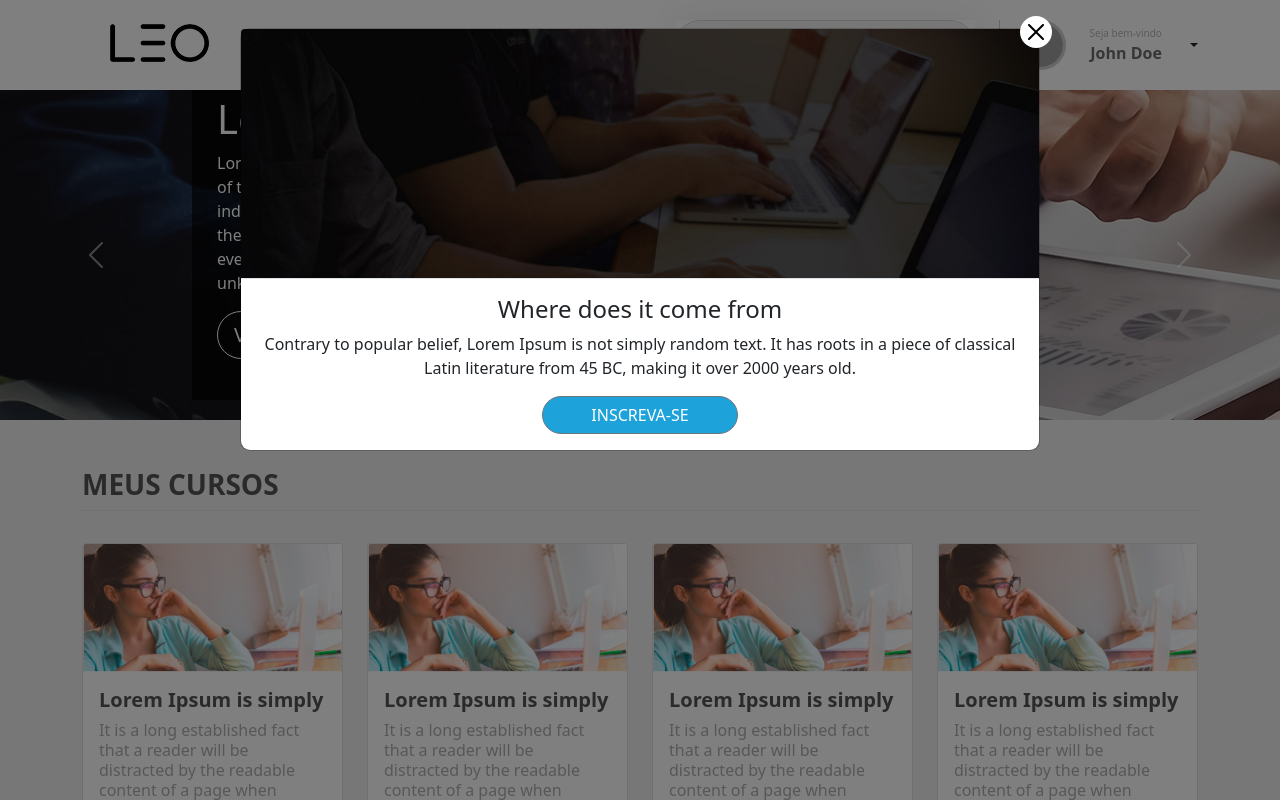
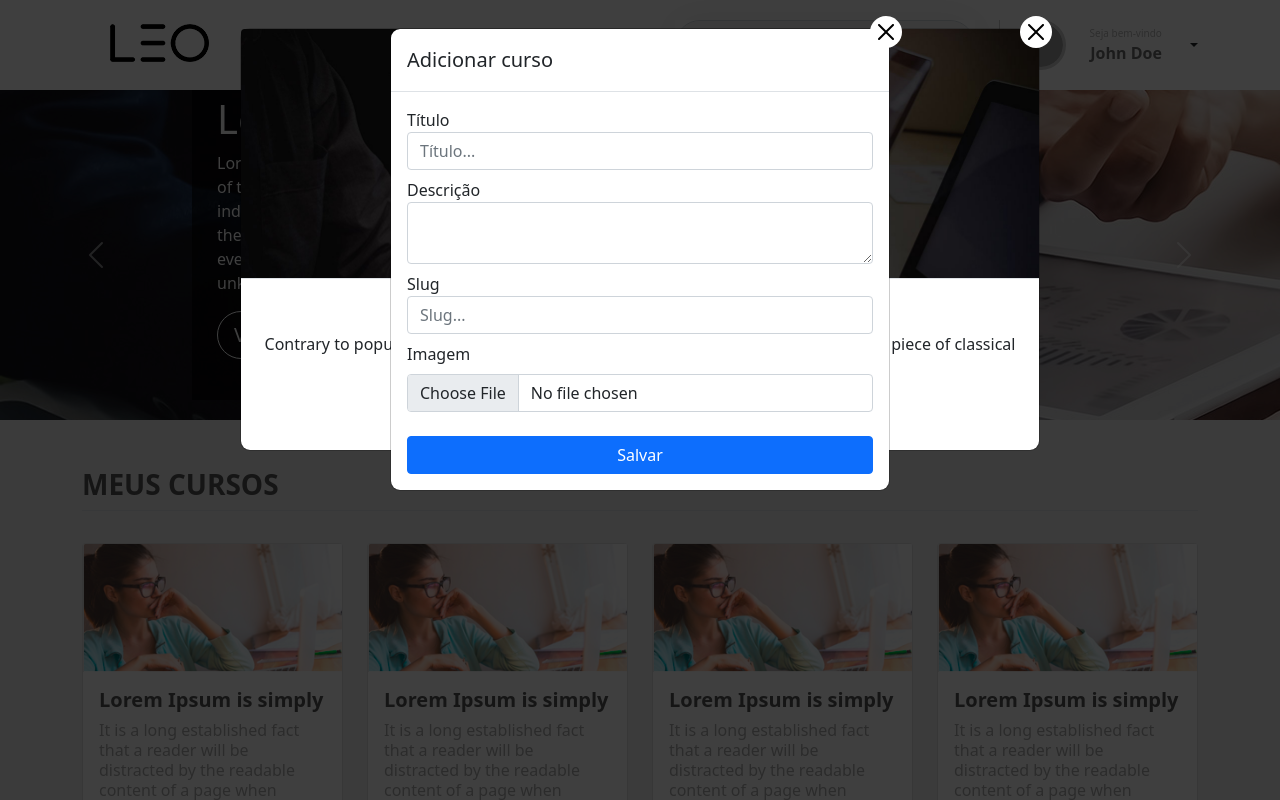
Before and after one commit to Helmesvs/desafio_leo, a PHP site: page / in a window 1280 px wide. Run offline with PHP 8.4, Linux system fonts and the light colour scheme; grey boxes are pictures that could not be loaded.

Commit message:
Modal de criação de curso

```diff
--- a/assets/js/scripts.js
+++ b/assets/js/scripts.js
@@ -1,3 +1,7 @@
-var modalInscrevase = new bootstrap.Modal(document.getElementById('modalInscrevase'));
+var modalAdd = new bootstrap.Modal(document.getElementById("modalAdd"));
+modalAdd.show();
 
+var modalInscrevase = new bootstrap.Modal(
+    document.getElementById("modalInscrevase")
+);
 modalInscrevase.show();
--- a/index.php
+++ b/index.php
@@ -1,5 +1,7 @@
 <?php
-
+if (!isset($_COOKIE['modalVisualized'])) {
+    setcookie('modalVisualized', true, time() + (3600 * 24 * 7));
+}
 ?>
 <!DOCTYPE html>
 <html lang="pt-BR">
@@ -48,11 +50,13 @@
                     <?php } ?>
 
                     <div class="col-md-3 my-3">
-                        <div class="card add-curso">
-                            <i class="fas fa-folder-plus"></i>
-                            <h5 class="card-title fw-bold mb-0">ADICIONAR</h5>
-                            <h2 class="card-title fw-bold">CURSO</h2>
-                        </div>
+                        <a href="#" style="color: transparent;" data-bs-toggle="modal" data-bs-target="#modalAdd">
+                            <div class="card add-curso">
+                                <i class="fas fa-folder-plus"></i>
+                                <h5 class="card-title fw-bold mb-0">ADICIONAR</h5>
+                                <h2 class="card-title fw-bold">CURSO</h2>
+                            </div>
+                        </a>
                     </div>
 
                 </div>
@@ -62,7 +66,15 @@
     </main>
 
     <?php include './layout/_footer.php' ?>
-    <?php include './partials/_modal.php' ?>
+
+    <?php
+    if (!isset($_COOKIE['modalVisualized'])) {
+        include './partials/_modal.php';
+    }
+
+    include './partials/_modalAdd.php';
+
+    ?>
 
     <script src="./assets/js/bootstrap.bundle.min.js"></script>
     <script src="./assets/js/scripts.js"></script>
--- a/partials/_modal.php
+++ b/partials/_modal.php
@@ -8,7 +8,7 @@
                 <h4>Where does it come from</h4>
                 <p>Contrary to popular belief, Lorem Ipsum is not simply random text. It has roots in a piece of classical Latin literature from 45 BC, making it over 2000 years old.</p>
 
-                <a class="btn btn-secondary rounded-pill px-5" style="background-color: #1da2da;">INSCREVA-SE</a>
+                <a href="#" class="btn btn-secondary rounded-pill px-5" style="background-color: #1da2da;">INSCREVA-SE</a>
             </div>
 
         </div>
--- /dev/null
+++ b/partials/_modalAdd.php
@@ -0,0 +1,39 @@
+<!-- Modal -->
+<div class="modal fade" id="modalAdd" tabindex="-1" aria-labelledby="modalAdd" aria-hidden="true">
+    <div class="modal-dialog">
+        <div class="modal-content">
+            <div class="modal-header">
+                <h5 class="modal-title" id="modalAdd">Adicionar curso</h5>
+                <button type="button" class="btn-close" data-bs-dismiss="modal" aria-label="Close"></button>
+            </div>
+            <div class="modal-body">
+                <form method="POST" action="">
+                    <div class="form-group mb-2">
+                        <label for="title">Título</label>
+                        <input type="text" name="title" id="title" class="form-control" placeholder="Título...">
+                    </div>
+
+                    <div class="form-group my-2">
+                        <label for="description">Descrição</label>
+                        <textarea name="description" id="description" class="form-control"></textarea>
+                    </div>
+
+                    <div class="form-group my-2">
+                        <label for="slug">Slug</label>
+                        <input type="text" name="slug" id="slug" class="form-control" placeholder="Slug...">
+                    </div>
+
+                    <div class="form-group my-2">
+                        <label for="image" class="form-label">Imagem</label>
+                        <input class="form-control" type="file" name="image" id="image">
+                    </div>
+
+                    <div class="d-grid gap-2 mt-4">
+                        <button type="submit" class="btn btn-primary">Salvar</button>
+                    </div>
+                </form>
+            </div>
+
+        </div>
+    </div>
+</div>
```
